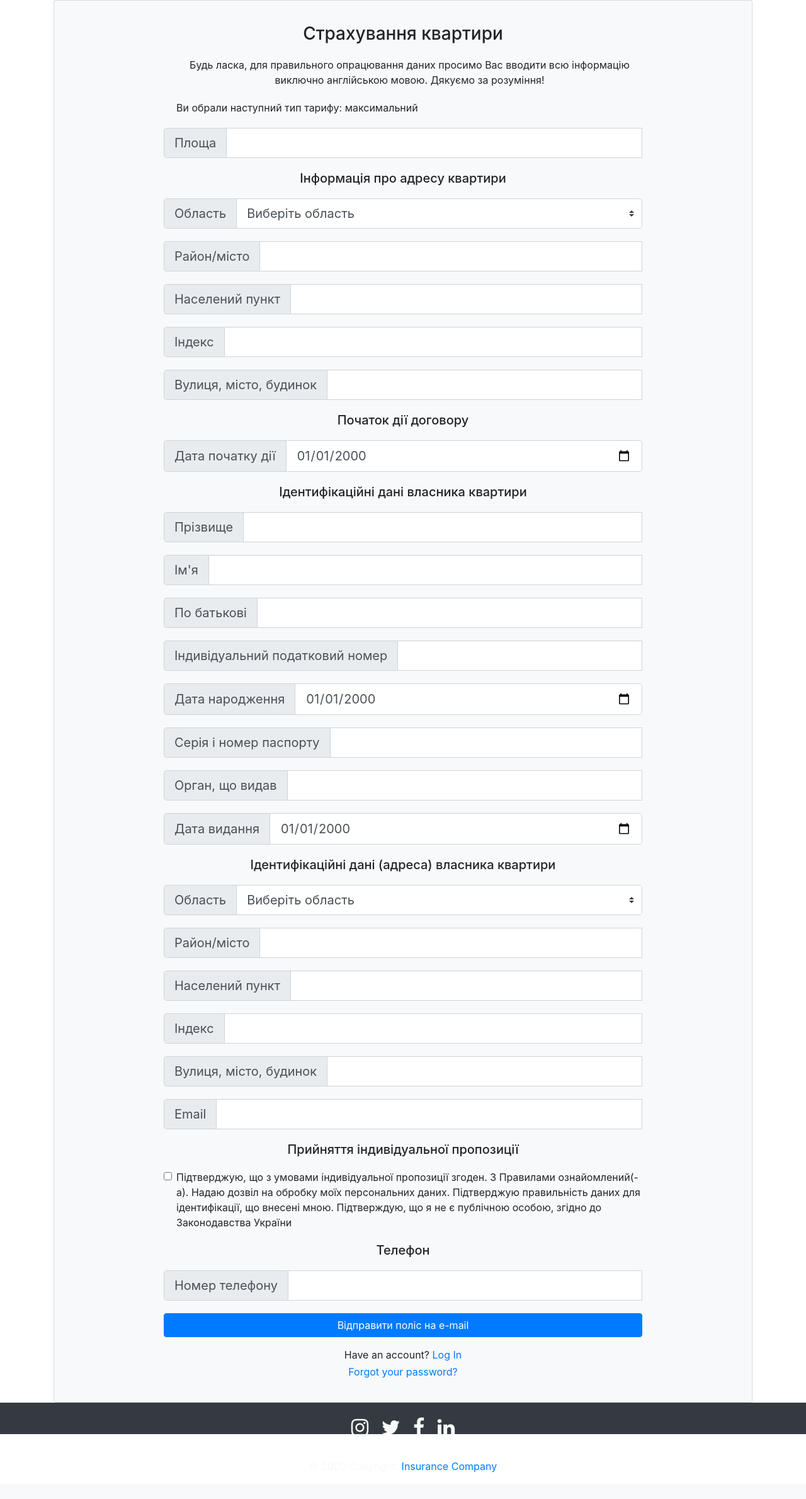
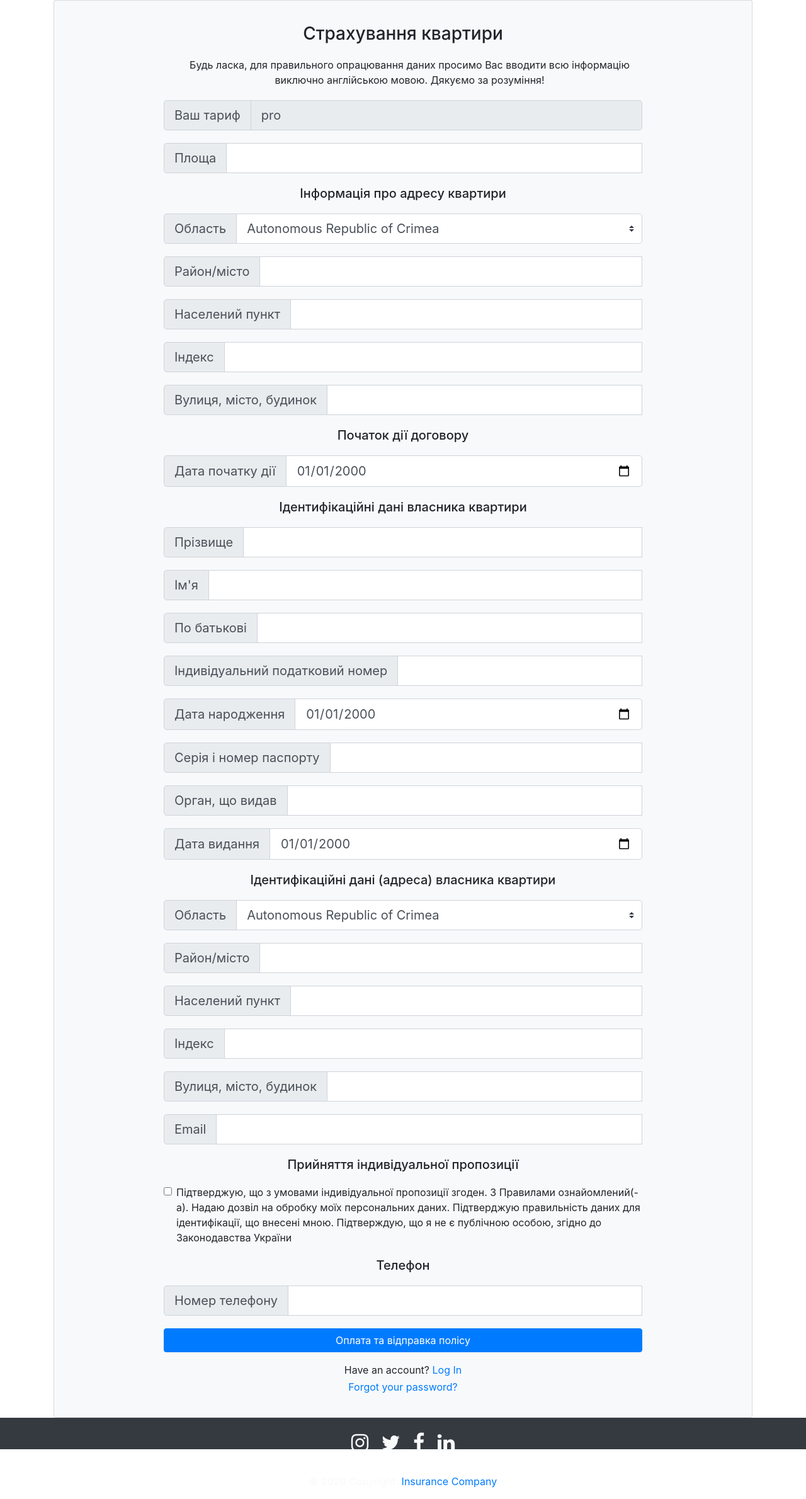
Before and after one commit to kostyazinchukv/dbsis_coursework, a Flask app: page /new_contract/pro in a window 1280 px wide. Shown: the part 48-2428 px from the top of the page at 63% size. Before the commit the page ends 2386 px from the top, so only its background shows below. Run offline with Flask 2, Linux system fonts and the light colour scheme; some libraries are stand-ins or nearby versions.

Commit message:
updated forms

```diff
--- a/app.py
+++ b/app.py
@@ -1,12 +1,12 @@
 from flask import Flask,render_template,redirect,url_for,request
-from config import Config
+# from config import Config
 import smtplib
 import psycopg2
 from python.connection_BD import registration,login_user,get_customer_info
 
 app = Flask(__name__)
-app.config.from_object(Config)
-
+# app.config.from_object(Config)
+#
 nickname = None
 user_id = None
 
@@ -28,10 +28,15 @@ def cases():
     return render_template('insurance_case.html', name_c=nickname)
 
 
-@app.route('/new_contract/<price>')
+@app.route('/new_contract/<price>', methods=['GET', 'POST'])
 def new_contract(price):
    global nickname
-   return render_template('flat_form.html', name_c=nickname, price=price)
+   if request.method == 'GET':
+      return render_template('flat_form.html', name_c=nickname, price=price)
+   else:
+      area = int(request.form['area'])
+      price = request.form['tarif']
+      return render_template('payment.html', name_c=nickname, price=price, area=area)
 
 
 @app.route('/contact')
--- a/templates/flat_form.html
+++ b/templates/flat_form.html
@@ -4,7 +4,7 @@
         <div class="card bg-light">
             <article class="card-body mx-auto" style="max-width: 800px;">
                 <h3 class="card-title mt-3 text-center">Страхування квартири</h3>
-                <form action="{{url_for('new_contract', price='default')}}" method="post" class="needs-validation" novalidate>
+                <form action="{{url_for('new_contract', price='default')}}" method="post" id="cum" class="needs-validation" novalidate>
                     <div class="form-group input-group input-group-lg">
                         <div class="input-group-prepend form-check">
 
@@ -16,24 +16,10 @@
                     </div>
                     {% if price != 'default' %}
                     <div class="form-group input-group input-group-lg">
-                        <div class="input-group-prepend form-check">
-                            {% if price == 'beginner' %}
-                              <label style="text-align: center" class="form-check-label" for="defaultCheck2">
-                                Ви обрали наступний тип тарифу: початковий
-                              </label>
-                            {% endif %}
-                            {% if price == 'plusplus' %}
-                              <label style="text-align: center" class="form-check-label" for="defaultCheck2">
-                                Ви обрали наступний тип тарифу: продвинутий
-                              </label>
-                            {% endif %}
-                            {% if price == 'pro' %}
-                              <label style="text-align: center" class="form-check-label" for="defaultCheck2">
-                                Ви обрали наступний тип тарифу: максимальний
-                              </label>
-                            {% endif %}
-
-                        </div>
+                        <div class="input-group-prepend">
+                            <span class="input-group-text"> Ваш тариф </span>
+                         </div>
+                        <input name="tarif" value="{{price}}" class="form-control"  type="text" readonly>
                     </div>
                     {% endif %}
                     <div class="form-group input-group input-group-lg">
@@ -53,7 +39,7 @@
                             <span class="input-group-text"> Область </span>
                          </div>
                         <select name="region" class="custom-select form-control" id="inputGroupSelect02">
-                            <option selected>Виберіть область</option>
+                            <option selected>Autonomous Republic of Crimea</option>
                             <option value="1">Cherkasy Oblast</option>
                             <option value="2">Chernihiv Oblast</option>
                             <option value="3">Chernivtsi Oblast</option>
@@ -78,7 +64,6 @@
                             <option value="22">Zakarpattia Oblast</option>
                             <option value="23">Zaporizhzhia Oblast	</option>
                             <option value="24">Zhytomyr Oblast</option>
-                            <option value="25">Autonomous Republic of Crimea</option>
                           </select>
 
                     </div>
@@ -210,7 +195,7 @@
                             <span class="input-group-text"> Область </span>
                          </div>
                         <select name ='region_address' class="custom-select form-control" id="inputGroupSelect01">
-                            <option selected>Виберіть область</option>
+                            <option selected>Autonomous Republic of Crimea</option>
                             <option value="1">Cherkasy Oblast</option>
                             <option value="2">Chernihiv Oblast</option>
                             <option value="3">Chernivtsi Oblast</option>
@@ -235,7 +220,6 @@
                             <option value="22">Zakarpattia Oblast</option>
                             <option value="23">Zaporizhzhia Oblast	</option>
                             <option value="24">Zhytomyr Oblast</option>
-                            <option value="25">Autonomous Republic of Crimea</option>
                           </select>
 
                     </div>
@@ -311,9 +295,9 @@
                           Будь ласка введіть існуючий номер телефону!
                         </div>
                     </div>
-
                     <div class="form-group " id="submit_button">
-                        <button type="submit" class="btn btn-primary btn-block"> Відправити поліс на e-mail  </button>
+                        <button type="submit" class="btn btn-primary btn-block" id='send'>
+                           Оплата та відправка полісу  </button>
                     </div>
                     <p style="margin-bottom: 3px" class="text-center">Have an account? <a href="">Log In</a> </p>
                     <p class="text-center"><a href="" >Forgot your password?</a></p>
```
Also changed, not shown: templates/payment.html (added, +48 -0 lines).
